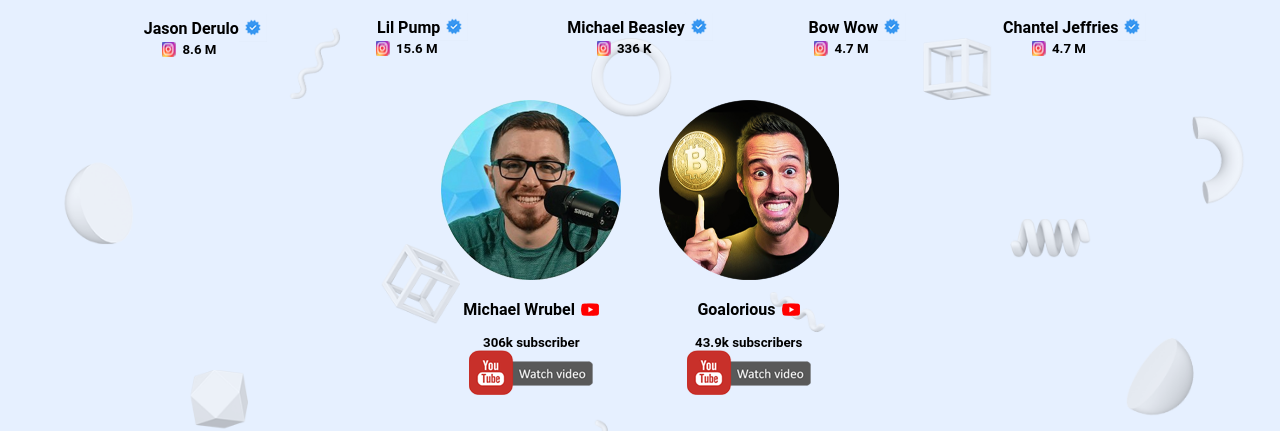
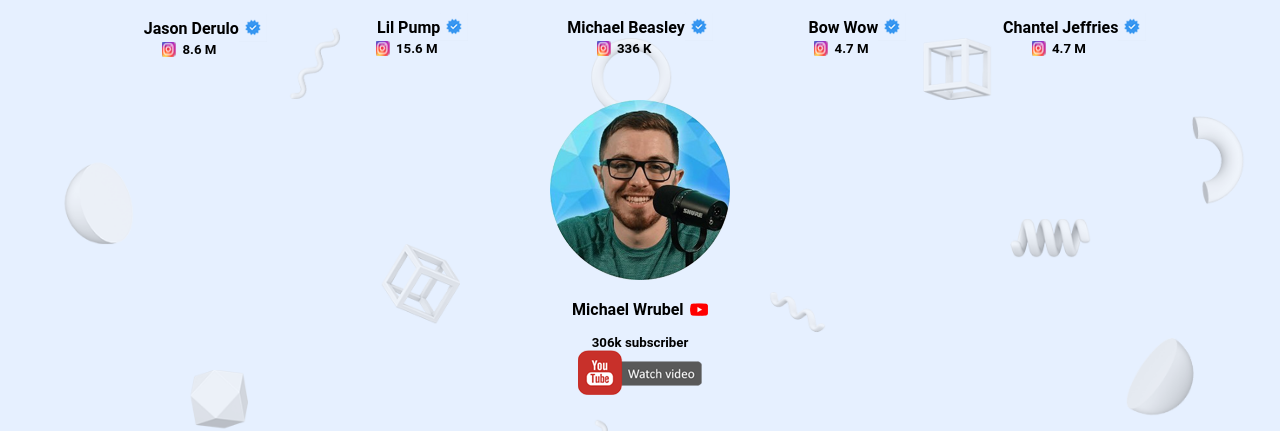
Before and after one commit to SulemanRasheed132446/tokenpuss, a Next.js app: page / in a window 1280 px wide. Shown: the part 2218-2649 px from the top of the page. Built offline with nearby package versions, Linux system fonts and the light colour scheme.

Commit message:
update: remove Goalarious

```diff
--- a/pages/index.js
+++ b/pages/index.js
@@ -512,28 +512,7 @@ export default function Home() {
                   </div>
                 </div>
 
-                <div className="supporter">
-                  <a
-                    href="https://www.youtube.com/watch?v=plolfpjQpz0&t=1s"
-                    target="_blank"
-                  >
-                    <img src="/Goalorious.svg" />
-                  </a>
-                  <div className="supporter-name">
-                    <h4>Goalorious</h4>
-                    <img src="/youtube.svg" className="supporter-icon" />
-                  </div>
-                  <div className="supporter-youtuber">
-                    <h5>43.9k subscribers</h5>
-                    <a
-                      href="https://www.youtube.com/watch?v=plolfpjQpz0&t=1s"
-                      target="_blank"
-                    >
-                      <img src="/youtube-logo.svg" />
-                    </a>
-                  </div>
-                </div>
-              </div>
+               </div>
             </div>
 
             <div className="featured-container">
```
